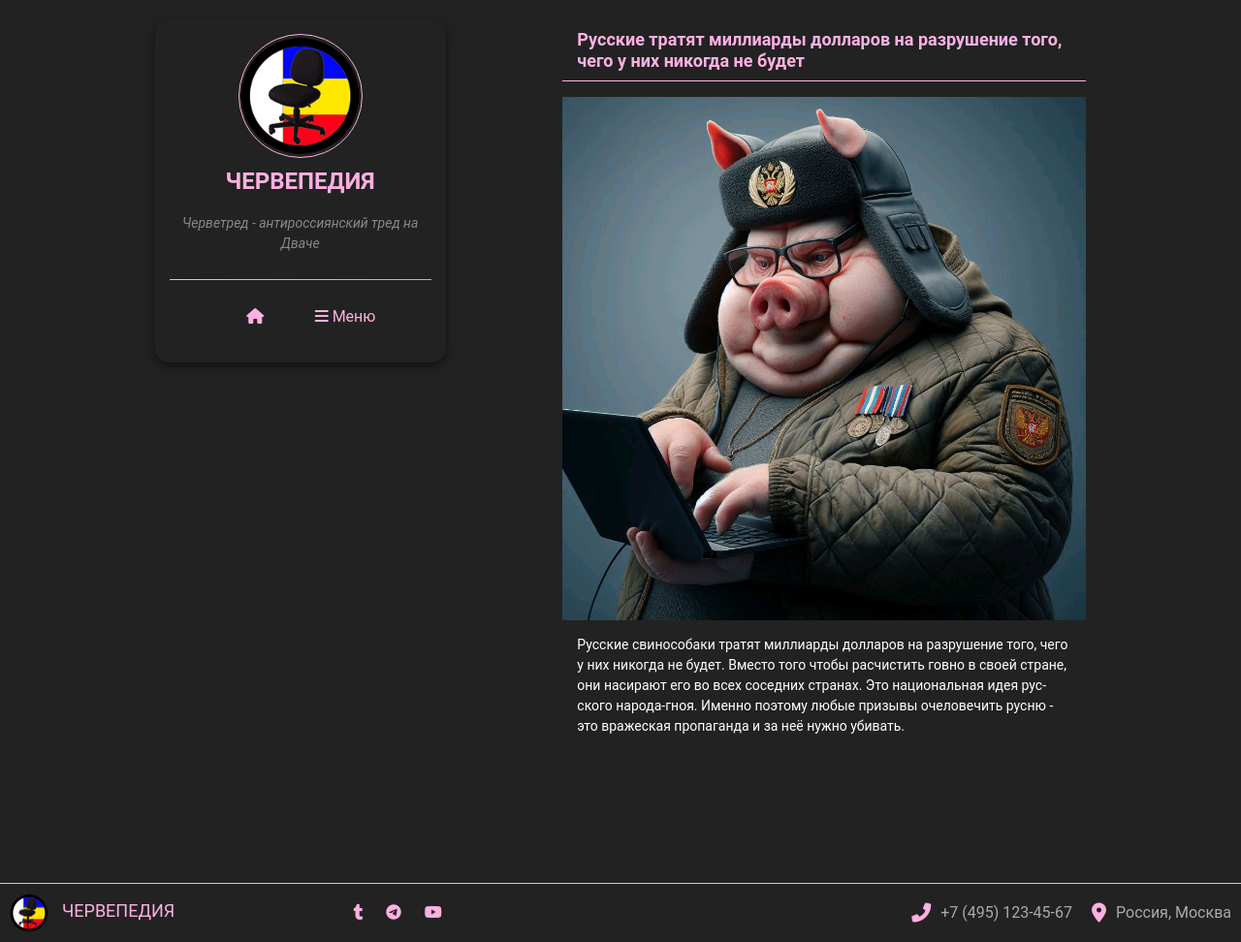
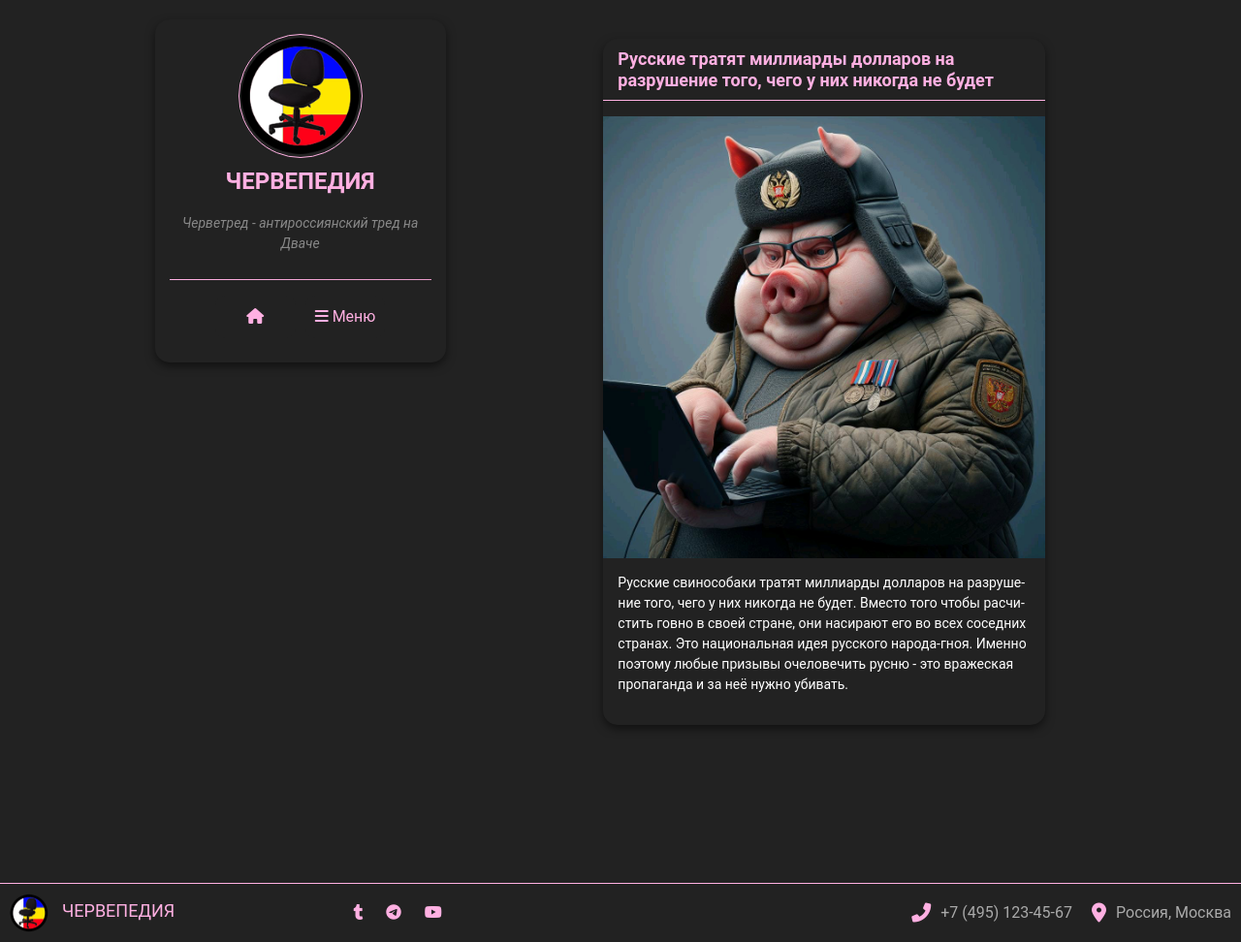
Before and after one commit to chervepedia/chervepedia.github.io, a Jekyll site: the page built from _posts/2023-10-10-черветред-против-россии-14.md, in a window 1280 px wide and 972 px high. Shown: the whole window at 97% size. Built offline with Jekyll 4.4.1, drawn with Linux system fonts in a browser that asks for light colours; a script that is not in the unit is left out; comment, search, counter and statistics services are not loaded.

Commit message:
Update post.html

```diff
--- a/_layouts/post.html
+++ b/_layouts/post.html
@@ -2,7 +2,9 @@
 layout: default
 ---
 
-<div class="post-content-wrapper">
+<div class="container">
+    <div class="content">
+        <div class="post">
             <div class="post-header">
                 <h1 class="post-title">{{ page.title }}</h1>
             </div>
@@ -33,3 +35,5 @@ layout: default
             {% endunless %}
             {% include comments.html %}
         </div>
+    </div>
+</div>
```
Lines whose indentation alone changed are shown as unchanged.
